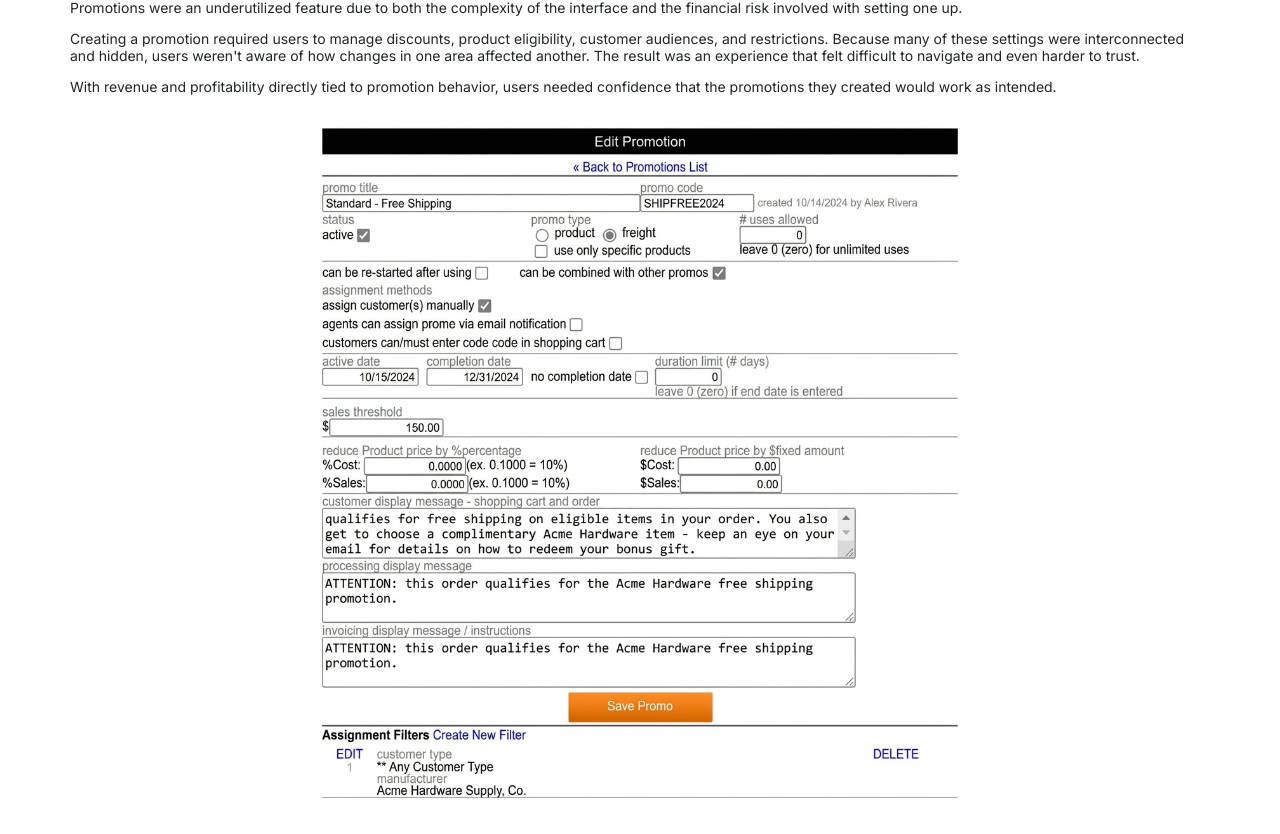
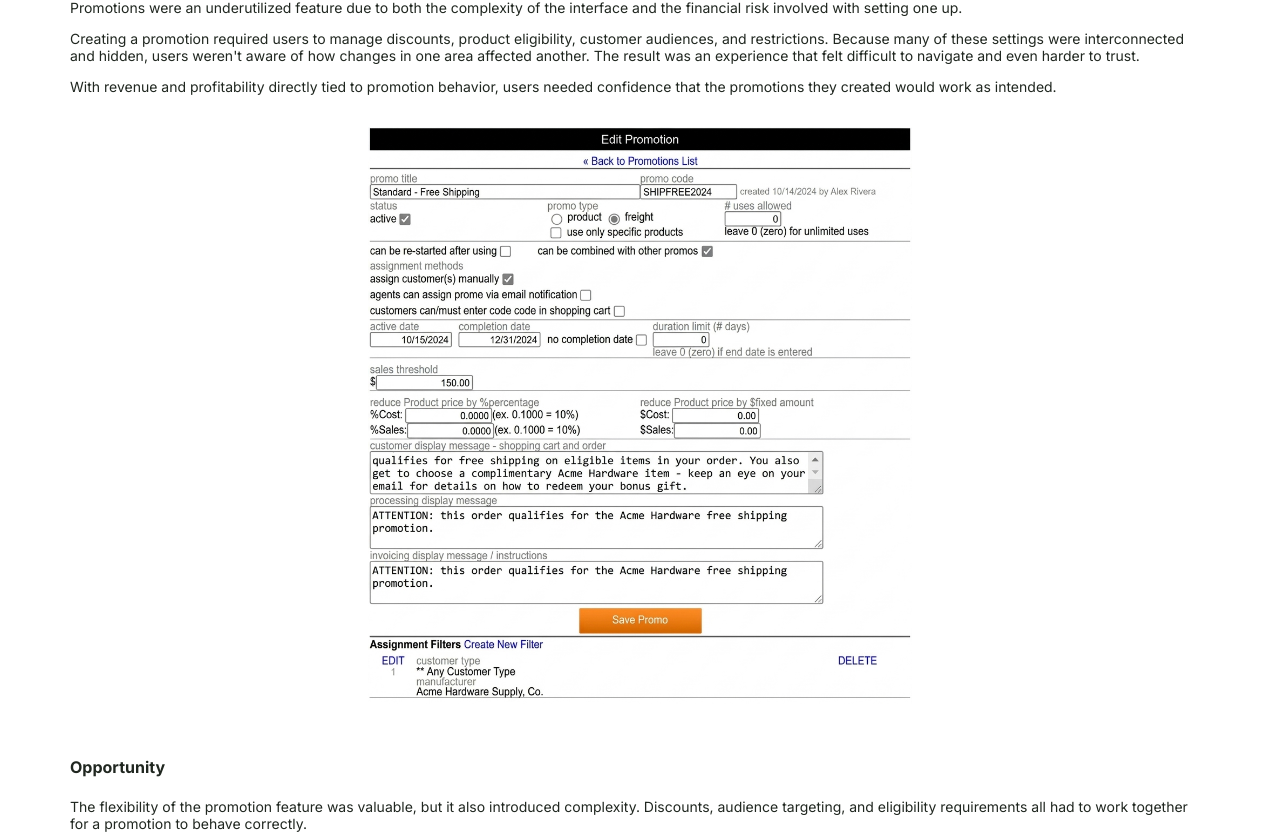
Before and after one commit to yutsukushi/Professional-Portfolio, a Vue app: page /case-studies/promotions-authoring-system in a window 1280 px wide. Shown: the part 1015-1849 px from the top of the page. Built offline with nearby package versions, Linux system fonts and the light colour scheme.

Commit message:
Update promotion problem image styling for improved layout

```diff
--- a/src/PromotionsAuthoringSystem.vue
+++ b/src/PromotionsAuthoringSystem.vue
@@ -175,10 +175,10 @@ import SiteHeader from './components/SiteHeader.vue'
 
 .promotion-problem-image {
   display: block;
-  max-width:40rem;
+  max-width: 34rem;
   width: 100%;
   height: auto;
-  margin: 2rem auto;
+  margin: 2rem auto 0;
 }
 
 .promotion-management-image {
```
